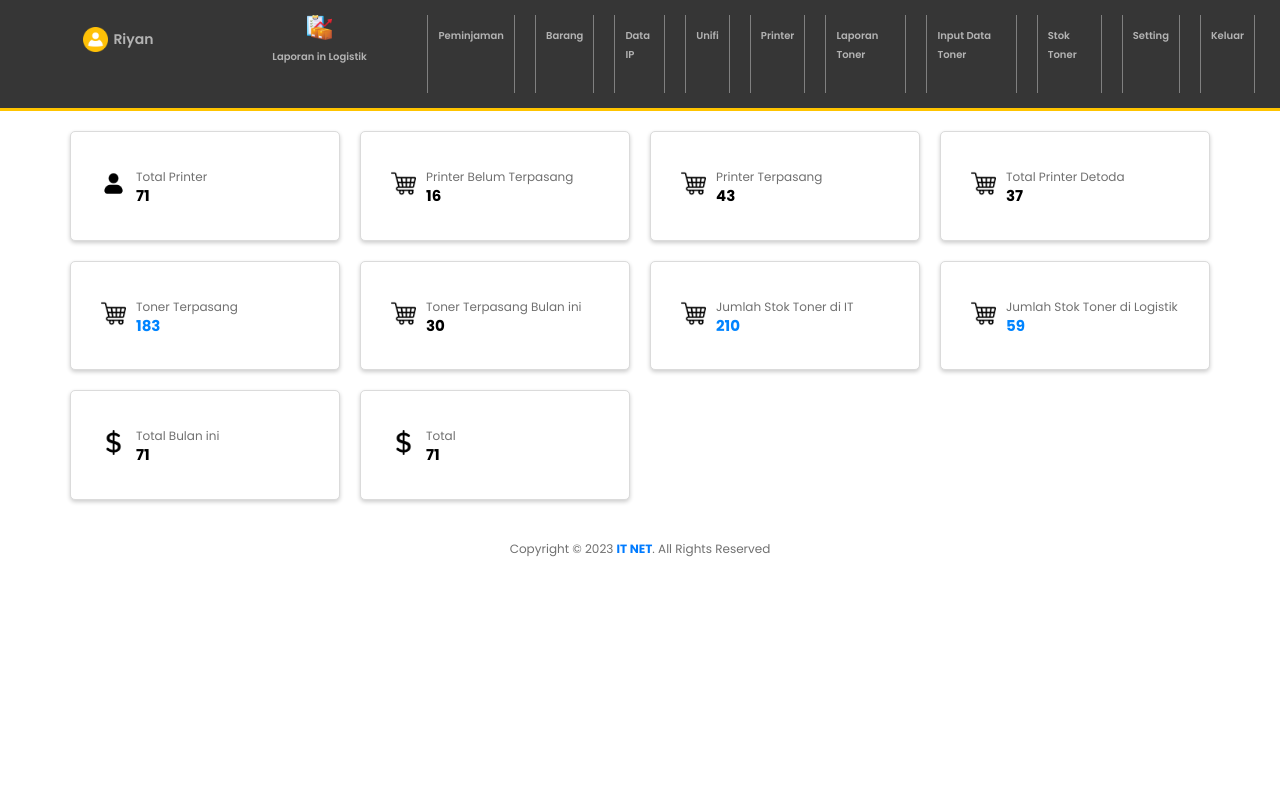
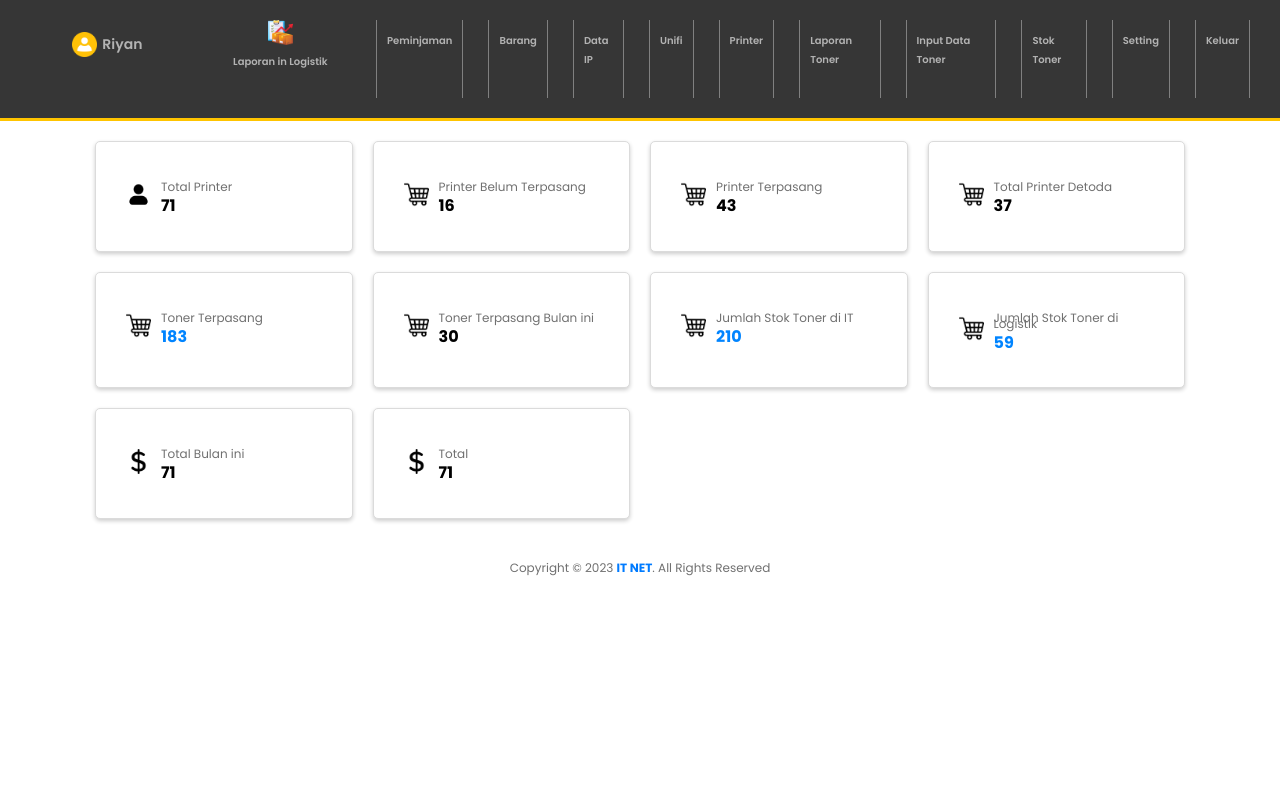
Before and after one commit to YoshuaGES/Magang-Teo-Admin, a PHP site: page / in a window 1280 px wide. Run offline with PHP 8.4, Linux system fonts and the light colour scheme.

Commit message:
push index.css

```diff
--- a/Admin/index.css
+++ b/Admin/index.css
@@ -232,49 +232,6 @@ footer .company-name {
   }
 }
 
-/* Existing CSS remains unchanged */
-
-@media (max-width: 1440px) {
-  .navbar {
-    padding: 15px;
-    gap: 15px;
-  }
-
-  .logo {
-    width: 25%;
-  }
-
-  .laporan1 {
-    width: 20%;
-  }
-
-  .nav {
-    gap: 20px;
-  }
-
-  .content {
-    margin-left: 50px;
-    margin-right: 50px;
-    grid-template-columns: repeat(auto-fill, minmax(250px, 1fr));
-  }
-
-  .card {
-    padding: 0px;
-  }
-
-  p {
-    font-size: 12px;
-  }
-
-  h1 {
-    font-size: 15px;
-  }
-
-  footer {
-    font-size: 14px;
-  }
-}
-
 @media (width: 1920px) {
   .navbar {
     padding: 15px;
```
